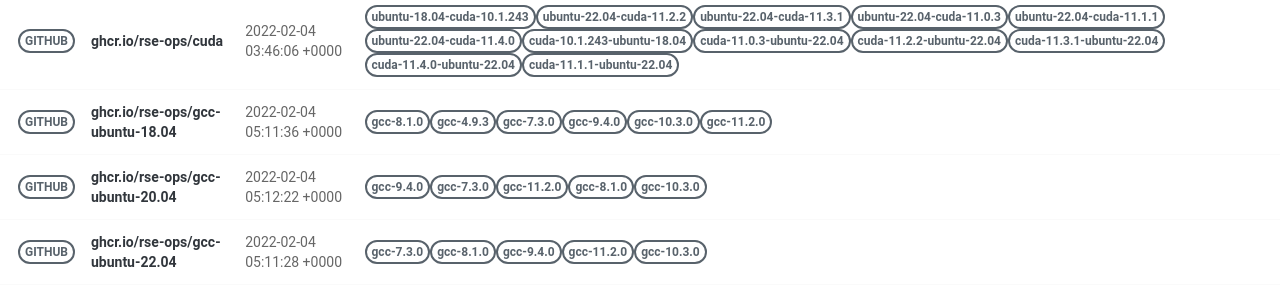
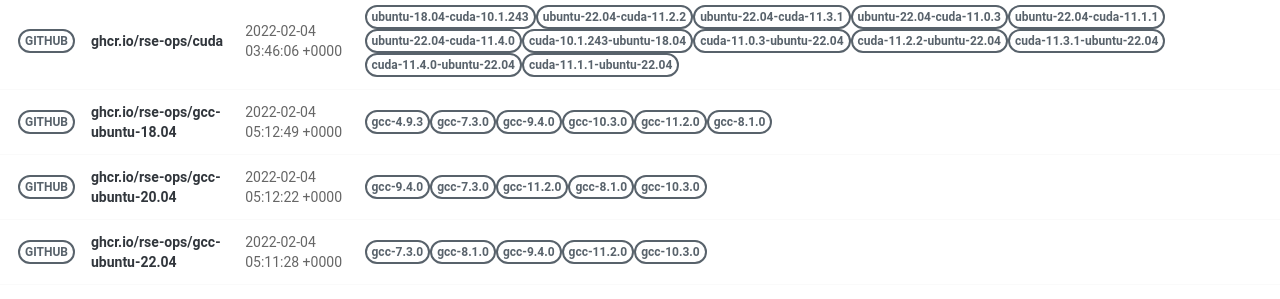
Before and after one commit to rse-ops/docker-images, a Jekyll site: the page built from pages/index.md, in a window 1280 px wide. Shown: the part 502-801 px from the top of the page. Built offline with Jekyll 4.4.1, drawn with Linux system fonts in a browser that asks for light colours; nearby versions of some CDN libraries.

Commit message:
Automated push to update library 2022-02-04

```diff
--- a/_library/ghcr.io-rse-ops-gcc-ubuntu-18.04.md
+++ b/_library/ghcr.io-rse-ops-gcc-ubuntu-18.04.md
@@ -1,14 +1,11 @@
 ---
 layout: container
 name: ghcr.io/rse-ops/gcc-ubuntu-18.04
-updated_at: 2022-02-04 05:11:36.608713
+updated_at: 2022-02-04 05:12:49.347687
 
 
 container_url: https://github.com/orgs/rse-ops/packages/container/package/gcc-ubuntu-18.04
 versions:
- - tag: gcc-8.1.0
-   dockerfile: https://github.com/rse-ops/docker-images/blob/main/ubuntu/gcc/Dockerfile
-   manifest: https://crane.ggcr.dev/manifest/ghcr.io/rse-ops/gcc-ubuntu-18.04:gcc-8.1.0
  - tag: gcc-4.9.3
    dockerfile: https://github.com/rse-ops/docker-images/blob/main/ubuntu/gcc/Dockerfile
    manifest: https://crane.ggcr.dev/manifest/ghcr.io/rse-ops/gcc-ubuntu-18.04:gcc-4.9.3
```
Also changed, not shown: other parts of _library/ghcr.io-rse-ops-gcc-ubuntu-18.04.md (+3 -0 lines).
